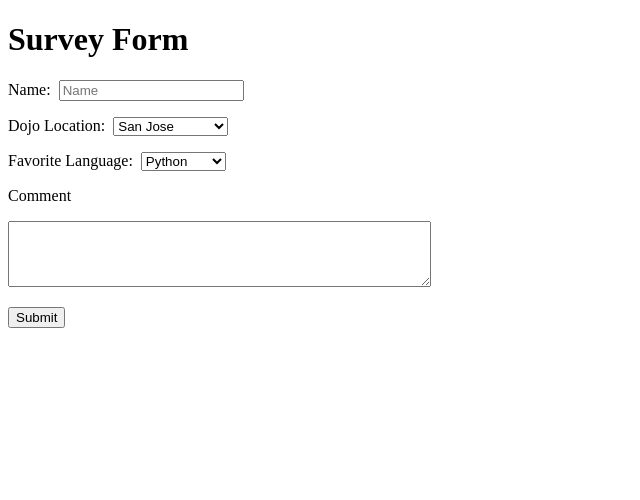
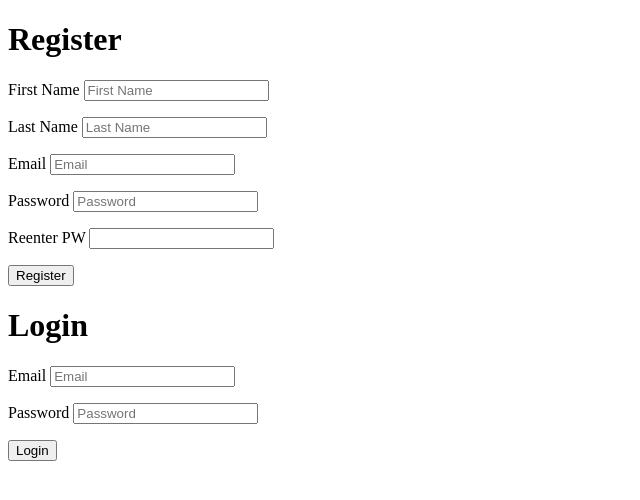
Before and after one commit to mblank722/logReg, a Django app: page / in a window 1280 px wide. Shown: the top 500 px of the page, without its empty margins (0-640 px from the left). Run offline with Django 3.2, Linux system fonts and the light colour scheme.

Commit message:
logreg logreg commit

```diff
--- a/apps/log_reg/templates/log_reg/index.html
+++ b/apps/log_reg/templates/log_reg/index.html
@@ -2,55 +2,66 @@
 <html>
   <head>
     <meta charset="utf-8">
-    <title>Login/Registration</title>
+    <title>Login/Registration Home</title>
   </head>
 
   <body>
-      <h1>Survey Form</h1>
+      <h1>Register</h1>
 
-      <div id=mysurvey>
-
+      <div id=register>
           <form action="/eval" method="POST">
             {% csrf_token %}
               <p>
-                  <label></label>
-                      Name:&nbsp
-                      <label>
-                      <input placeholder="Name" type="text" name="name">
-                  </label>
+                <label for 'first_name'>First Name</label>
+                <input placeholder='First Name' type='text' name='first_name'>
               </p>
               <p>
-                  <label>Dojo Location:&nbsp
-                      <select name="location">
-                          <option value="San Jose">San Jose</option>
-                          <option value="Kyoto">Kyoto</option>
-                          <option value="Podunk">Podunk</option>
-                         	<option value="Seattle">Seattle</option>
-                         	<option value="Washington DC">Washington DC</option>
-                         	<option value="Oakland">Oakland</option>
-                      </select>
-                  </label
+                <label for 'last_name'>Last Name</label>
+                <input placeholder='Last Name' type='text' name='last_name'>
+              </p>
+
+              <p>
+                <label for 'email'>Email</label>
+                <input placeholder='Email' type='text' name='email'>
+              </p>
+
+              <p>
+                <label for 'Password'>Password</label>
+                <input placeholder='Password' type='text' name='password'>
               </p>
               <p>
-                  <label>Favorite Language:&nbsp
-                      <select name="language">
-                          <option value="Python">Python</option>
-                          <option value="Senagalese">Sengalese</option>
-                         	<option value="Cobol">Cobol</option>
-                         	<option value="French">French</option>
-                         	<option value="JS">JS</option>
-                      </select>
-                  </label>
+                <label for 'confirm'>Reenter PW</label>
+                <input placeholder='' type='text' name='confirm'>
               </p>
-              <LABEL>Comment</LABEL>
-  	            <p><textarea placeholder ="comment2" rows="4" cols="50" name="comment">
-  	            </textarea>
-              </p>
+
               <p>
-                      <input type="submit" value="Submit">
+                      <input type="submit" value="Register">
               </p>
           </form>
-      </div>
+        </div>
+
+        <h1>Login</h1>
+
+        <div id=loginr>
+
+        <form action="/eval" method="POST">
+          {% csrf_token %}
+
+            <p>
+              <label for 'email'>Email</label>
+              <input placeholder='Email' type='text' name='email'>
+            </p>
+
+            <p>
+              <label for 'Password'>Password</label>
+              <input placeholder='Password' type='text' name='password'>
+            </p>
+
+            <p>
+                    <input type="submit" value="Login">
+            </p>
+        </form>
+    </div>
   </body>
 
   </html>
```
